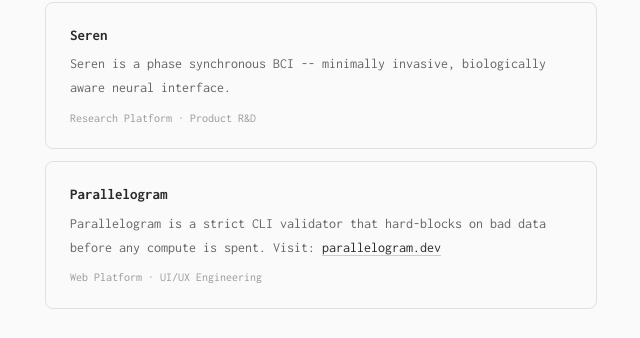
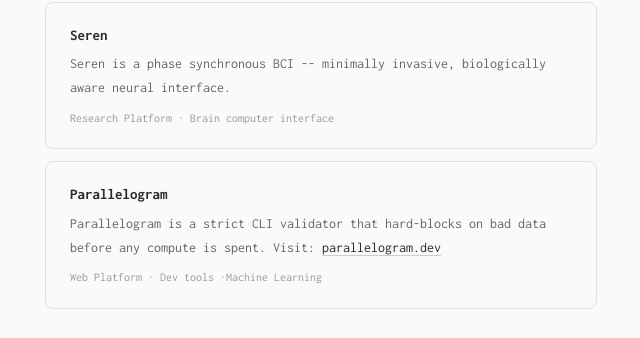
Before and after one commit to Thatayotlhe04/About-Me, a plain HTML site: page index.html in a window 1280 px wide. Shown: the part 1186-1524 px from the top of the page, 319-959 px from the left. Drawn offline with Linux system fonts and the light colour scheme.

Commit message:
Update index.html

```diff
--- a/index.html
+++ b/index.html
@@ -282,7 +282,7 @@
       <p class="project-desc">
         Seren is a phase synchronous BCI -- minimally invasive, biologically aware neural interface.
       </p>
-      <p class="project-tech">Research Platform &middot; Product R&D</p>
+      <p class="project-tech">Research Platform &middot; Brain computer interface</p>
     </div>
     <div class="project">
       <div class="project-name">Parallelogram</div>
@@ -290,7 +290,7 @@
         Parallelogram is a strict CLI validator that hard-blocks on bad data before any compute is spent.
  Visit: <a href="https://parallelogram.dev" target="_blank">parallelogram.dev</a>
       </p>
-      <p class="project-tech">Web Platform &middot; UI/UX Engineering</p>
+      <p class="project-tech">Web Platform &middot; Dev tools &middot;Machine Learning</p>
     </div>
   </section>
 
```
